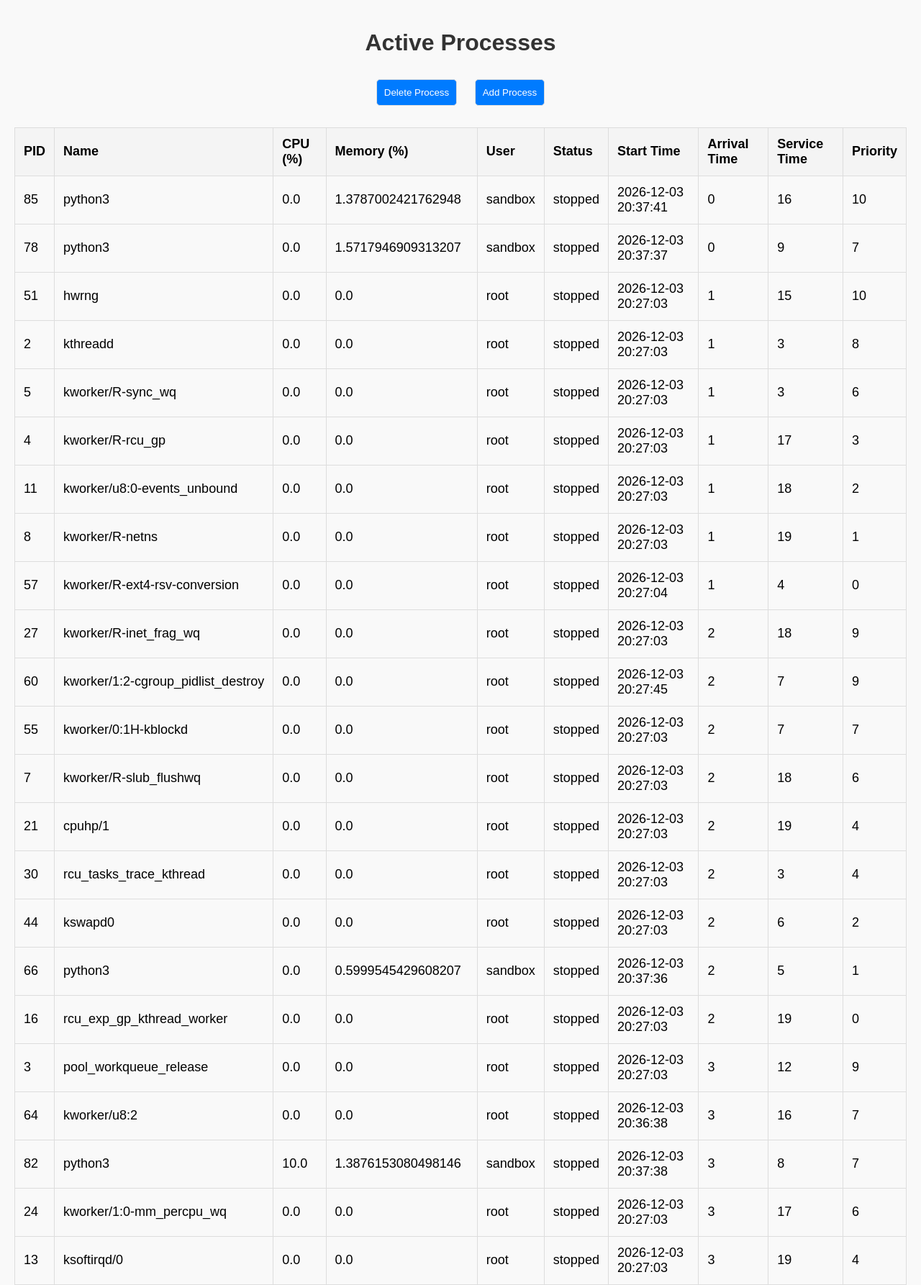
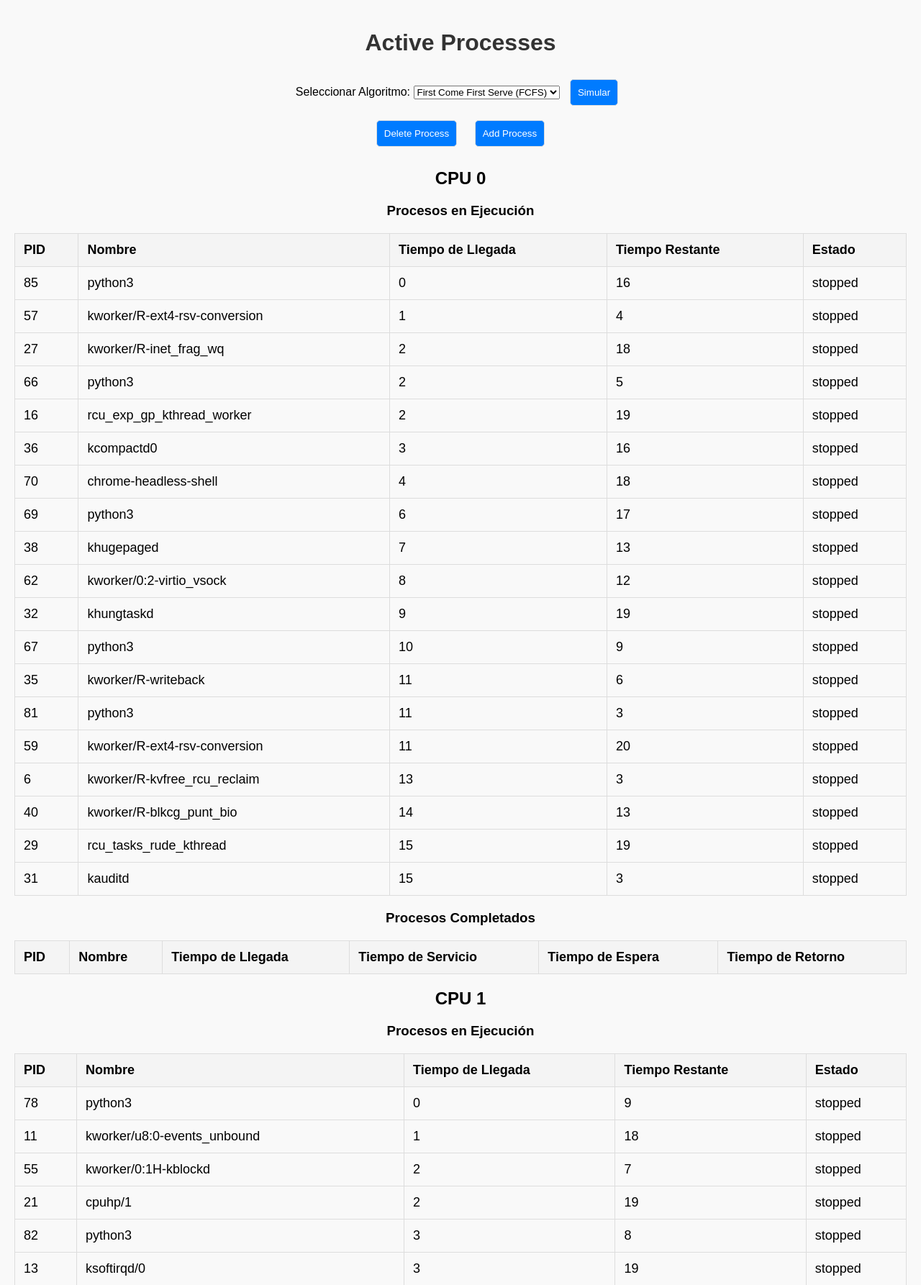
Before and after one commit to RushhMax/ProyectoOS, a Flask app: page / in a window 1280 px wide. Shown: the top 1786 px of the page at 72% size. Run offline with Flask 3, Linux system fonts and the light colour scheme; lists and menus that the app fills with data are empty.

Commit message:
se modifico para 4 cpus y los algoritmos, todavia falta verificar los funcionamientos correctos de los algoritmos

```diff
--- a/app/process.py
+++ b/app/process.py
@@ -15,6 +15,7 @@ class Process:
         self.wait_time = wait_time
         self.turnaround_time = turnaround_time
         self.response_time = response_time
+        self.remaining_time = service_time  # Nuevo atributo para tiempo restante
 
     @classmethod
     def from_proc_info(cls, proc_info):
@@ -33,16 +34,17 @@ class Process:
 
     def randomize(self, pid):
         self.pid = pid
-        self.status = 'stopped'
+        self.status = "stopped"
         self.arrival_time = random.randint(0, 15)
         self.priority = random.randint(0, 10)
         self.service_time = random.randint(1, 20)
+        self.remaining_time = self.service_time  # Reiniciar el tiempo restante al azar
 
     def display_info(self):
-        print(f'PID: {self.pid}, Name: {self.name}, CPU: {self.cpu}, Memory: {self.memory}, User: {self.user}, Status: {self.status}, Start Time: {self.start_time}, Arrival Time: {self.arrival_time}, Service Time: {self.service_time}, Priority: {self.priority}')
+        print(f'PID: {self.pid}, Name: {self.name}, CPU: {self.cpu}, Memory: {self.memory}, User: {self.user}, Status: {self.status}, Start Time: {self.start_time}, Arrival Time: {self.arrival_time}, Service Time: {self.service_time}, Priority: {self.priority}, Remaining Time: {self.remaining_time}')
 
     def display_important_info(self):
-        print(f'PID: {self.pid}, Name: {self.name}, Status: {self.status}, Arrival Time: {self.arrival_time}, Service Time: {self.service_time}, Priority: {self.priority}')
+        print(f'PID: {self.pid}, Name: {self.name}, Status: {self.status}, Arrival Time: {self.arrival_time}, Service Time: {self.service_time}, Priority: {self.priority}, Remaining Time: {self.remaining_time}')
 
     def display_times(self):
         print(f'PID: {self.pid}, Wait Time: {self.wait_time}, Turnaround Time: {self.turnaround_time}, Response Time: {self.response_time}')
--- a/app/process_manager.py
+++ b/app/process_manager.py
@@ -1,15 +1,28 @@
 import psutil
 from datetime import datetime
 from app.process import Process
+from app.cpu import CPU
+from app.algorithms import fcfs, round_robin, sjf
 
 class ProcessManager:
     def __init__(self):
         self.processes = []
+        self.cpus = [CPU(i) for i in range(4)]
+        self.completed_processes = []
 
     def start(self):
         """Inicializa el administrador de procesos."""
         self.get_real_processes()
         self.processes.sort(key=lambda x:(x.arrival_time, -x.priority))
+        self.distribute_processes()
+
+    def distribute_processes(self):
+        """Distribuye los procesos iniciales para equilibrar la carga entre los CPUs."""
+        for process in self.processes:
+            # Encuentra el CPU con la menor carga (suma de tiempos de servicio de los procesos en la cola)
+            least_loaded_cpu = min(self.cpus, key=lambda cpu: sum(p.service_time for p in cpu.queue))
+            least_loaded_cpu.add_process(process)
+
 
     def get_processes(self):
         """Obtiene la lista de procesos."""
@@ -25,7 +38,7 @@ class ProcessManager:
                 process_info = {
                     'pid': cont,                 # Process ID
                     'name': proc.info['name'],               # Process Name
-                    'cpu': proc.cpu_percent(interval=0.1),   # CPU usage percentage (needs an interval)
+                    'cpu': proc.cpu_percent(interval=None),   # CPU usage percentage (needs an interval)
                     'memory': proc.info['memory_percent'],   # Memory usage percentage
                     'user': proc.info['username'],           # Username running the process
                     'status': 'stopped',           # Process status (running, sleeping, etc.)
@@ -51,6 +64,20 @@ class ProcessManager:
                 return True
         return False
 
+    def assign_processes(self, algorithm):
+        """Asigna procesos a las CPUs usando un algoritmo específico."""
+        if algorithm == "fcfs":
+            fcfs(self.processes, self.cpus)
+        elif algorithm == "round_robin":
+            round_robin(self.processes, self.cpus)
+        elif algorithm == "sjf":
+            sjf(self.processes, self.cpus)
+
+    def track_completed_processes(self):
+        """Rastrea los procesos completados en cada CPU."""
+        for cpu in self.cpus:
+            self.completed_processes.extend(cpu.completed_processes)
+
     def display_processes(self):
         """Muestra información extendida de los procesos."""
         for proc in self.processes:
--- a/main.py
+++ b/main.py
@@ -1,73 +1,88 @@
 from app.process_manager import ProcessManager
 from app.cpu import CPU
 from app.process import Process
-from app.algorithms import fcfs, round_robin, simulate_fcfs_logic
+from app.algorithms import fcfs, round_robin, sjf
 from flask import Flask, render_template, request
 
 app = Flask(__name__)
 
 # Inicializamos la gestión de procesos
 manager = ProcessManager()
-# get processes, randomize processes, sort processes
 manager.start()
 
+
+"""
+ruta principal para visualizar procesos ------------------------------------------------------------------------------
+"""
 @app.route('/', methods=['GET'])
 def main():
      # Mostramos los procesos activos
     print("Procesos activos con informacion inicial random")
+
+    # Imprime los procesos activos en la consola.
     manager.display_processes()
 
-    #fcfs(processes)
+    # Renderiza la plantilla HTML principal mostrando los procesos actuales.
+    return render_template('index.html', cpus=manager.cpus, completed_processes=manager.completed_processes)
 
-    return render_template('index.html',processes=manager.get_processes())
 
+"""
+ruta para agregar proceso -------------------------------------------------------------------------------------------
+"""
 @app.route('/add_process', methods=['POST'])
 def add_process():
     """Handle the request to add a new process."""
-    # Get data from the form
+    # Recibe datos de un formulario HTML
     name = request.form.get('name')
     arrival_time = int(request.form.get('arrival_time'))
     priority = int(request.form.get('priority'))
     service_time = int(request.form.get('service_time'))
 
-    # Create the new process
-    new_process = Process(pid=len(manager.get_processes()) + 1, name=name, arrival_time=arrival_time, service_time=service_time, priority=priority)
+    # crea una nueva instancia de Process.
+    new_process = Process(
+        pid=len(manager.get_processes()) + 1,
+        name=name,
+        arrival_time=arrival_time,
+        service_time=service_time,
+        priority=priority
+    )
+    # Agrega el nuevo proceso al manager
     manager.add_process(new_process)
 
-    # Render the updated processes list and return it
+    # Renderiza una lista actualizada de procesos.
     return render_template('process-list.html', processes=manager.get_processes())
 
+"""
+ruta para eliminar proceso -------------------------------------------------------------------------------------------
+"""
 @app.route('/delete_process', methods=['POST'])
 def delete_process():
     """Handle the request to delete a process."""
-    # Get the process id to delete
+    # Obtenemos el ID
     pid = int(request.form.get('pid'))
 
-    # Delete the process
+    # Elimina un proceso según su ID (pid).
     manager.delete_process(pid)
 
-    # Render the updated processes list and return it
+    # Renderiza una lista actualizada de procesos.
     return render_template('process-list.html', processes=manager.get_processes())
 
-# def main():
-#     # Inicializamos la gestión de procesos
-#     manager = ProcessManager()
-#     processes = manager.get_processes()
-#
-#     # Mostramos los procesos activos
-#     print("Procesos activos:")
-#     manager.display_processes()
-#
-#     # Simulamos 4 CPUs
-#     cpus = [CPU(i) for i in range(4)]
-#
-#     # Seleccionamos algoritmo
-#     print("\nAsignando procesos con FCFS:")
-#     fcfs(processes, cpus)
-#
-#     # Ejecutamos los procesos en cada CPU
-#     for cpu in cpus:
-#         cpu.execute_processes()
-#
+"""
+ruta para simular la asignación de procesos --------------------------------------------------------------------------
+"""
+@app.route('/simulate', methods=['POST'])
+def simulate():
+    algorithm = request.form.get('algorithm')
+    manager.assign_processes(algorithm)
+
+    # Ejecutar procesos en cada CPU
+    for cpu in manager.cpus:
+        cpu.execute_processes()
+
+    manager.track_completed_processes()
+
+    # Mostrar resultados en la misma página
+    return render_template('index.html', cpus=manager.cpus, completed_processes=manager.completed_processes)
+
 if __name__ == "__main__":
     app.run(debug=True)
--- a/templates/index.html
+++ b/templates/index.html
@@ -9,6 +9,20 @@
 </head>
 <body>
     <h1>Active Processes</h1>
+
+    <!-- Formulario de Simulación -->
+    <form method="POST" action="/simulate">
+        <label for="algorithm">Seleccionar Algoritmo:</label>
+        <select name="algorithm" id="algorithm">
+            <option value="fcfs">First Come First Serve (FCFS)</option>
+            <option value="round_robin">Round Robin</option>
+            <option value="sjf">Shortest Job First</option>
+        </select>
+        <button type="submit">Simular</button>
+    </form>
+
+
+    <!-- Botones de Gestión -->
     <button id="delete-process-btn">Delete Process</button>
     <div id="delete-process-form" style="display:none;">
         <form id="delete-form">
@@ -19,7 +33,6 @@
     </div>
 
     <button id="add-process-btn">Add Process</button>
-
     <div id="add-process-form" style="display:none;">
         <form id="process-form">
             <label for="name">Name:</label>
@@ -35,26 +48,65 @@
     </div>
 
 
+    <!-- Tablas de Procesos por CPU -->
+    <div id="cpu-container">
+        {% for cpu in cpus %}
+        <h2>CPU {{ cpu.cpu_id }}</h2>
+        <h3>Procesos en Ejecución</h3>
         <table>
             <thead>
                 <tr>
                     <th>PID</th>
-                <th>Name</th>
-                <th>CPU (%)</th>
-                <th>Memory (%)</th>
-                <th>User</th>
-                <th>Status</th>
-                <th>Start Time</th>
-                <th>Arrival Time</th>
-                <th>Service Time</th>
-                <th>Priority</th>
+                    <th>Nombre</th>
+                    <th>Tiempo de Llegada</th>
+                    <th>Tiempo Restante</th>
+                    <th>Estado</th>
                 </tr>
             </thead>
-
-        <tbody id="processes-list">
-            {% include 'process-list.html' %}
+            <tbody>
+                {% for process in cpu.queue %}
+                <tr>
+                    <td>{{ process.pid }}</td>
+                    <td>{{ process.name }}</td>
+                    <td>{{ process.arrival_time }}</td>
+                    <td>{{ process.remaining_time }}</td>
+                    <td>{{ process.status }}</td>
+                </tr>
+                {% endfor %}
             </tbody>
         </table>
+
+        <h3>Procesos Completados</h3>
+        <table>
+            <thead>
+                <tr>
+                    <th>PID</th>
+                    <th>Nombre</th>
+                    <th>Tiempo de Llegada</th>
+                    <th>Tiempo de Servicio</th>
+                    <th>Tiempo de Espera</th>
+                    <th>Tiempo de Retorno</th>
+                </tr>
+            </thead>
+            <tbody>
+                {% for process in cpu.completed_processes %}
+                <tr>
+                    <td>{{ process.pid }}</td>
+                    <td>{{ process.name }}</td>
+                    <td>{{ process.arrival_time }}</td>
+                    <td>{{ process.service_time }}</td>
+                    <td>{{ process.waiting_time }}</td>
+                    <td>{{ process.turnaround_time }}</td>
+                </tr>
+                {% endfor %}
+            </tbody>
+        </table>
+        {% endfor %}
+    </div>
+
+
+
+
 
     <script src="{{ url_for('static', filename='js/script.js') }}"></script>
 </body>
```
Also changed, not shown: app/algorithms.py (+56 -18 lines), app/cpu.py (+17 -5 lines). Lines whose indentation alone changed are shown as unchanged.
